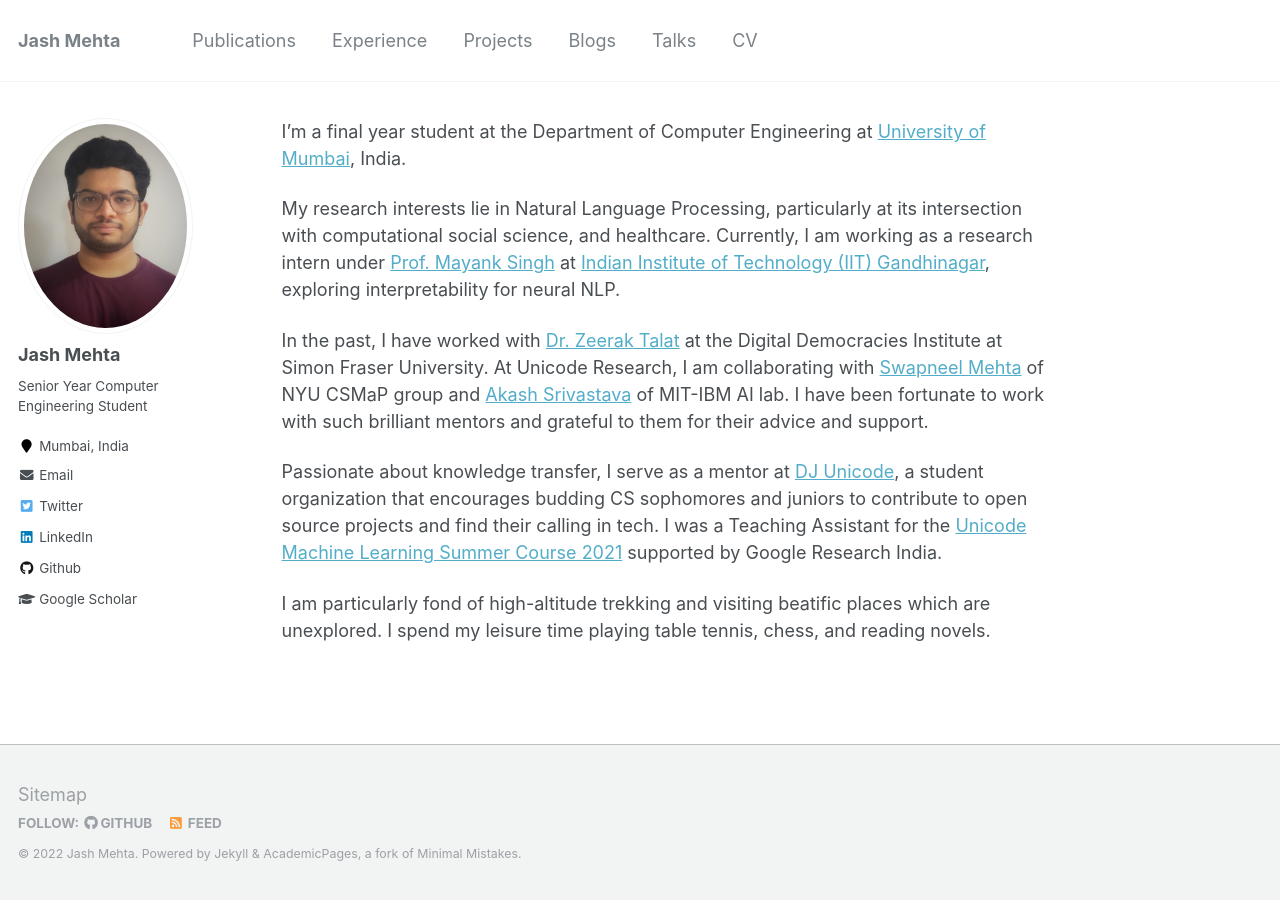
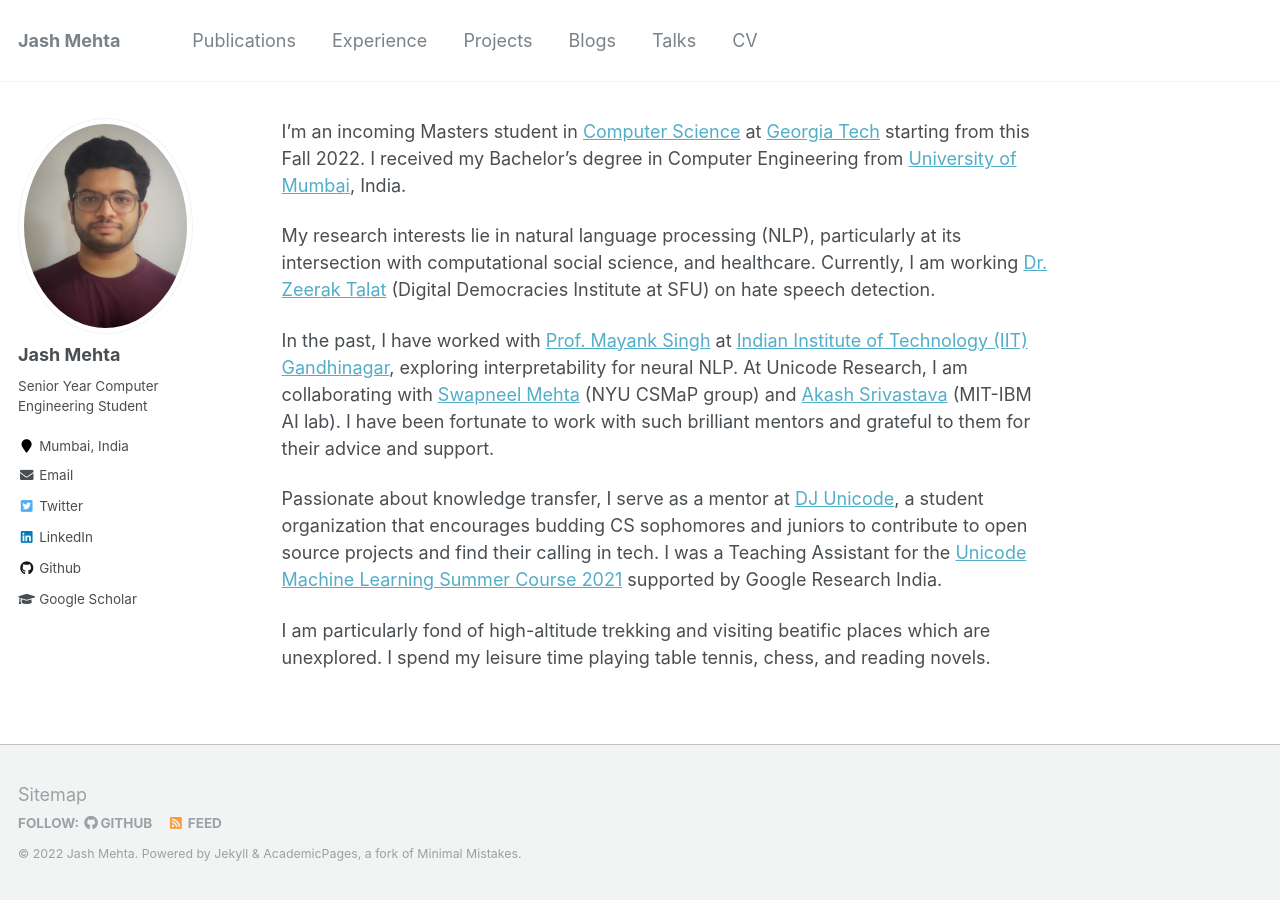
Before and after one commit to jashmehta3300/jashmehta3300.github.io, a Jekyll site: the page built from _pages/about.md, in a window 1280 px wide. Built offline with Jekyll 4.4.1, drawn with Linux system fonts in a browser that asks for light colours.

Commit message:
about.md update

```diff
--- a/_pages/about.md
+++ b/_pages/about.md
@@ -8,11 +8,11 @@ redirect_from:
   - /about.html
 ---
 
-I'm a final year student at the Department of Computer Engineering at [University of Mumbai](https://www.djsce.ac.in/){:target="_blank" rel="noopener"}, India.
+I'm an incoming Masters student in [Computer Science](https://www.cc.gatech.edu/){:target="_blank" rel="noopener"} at [Georgia Tech](https://www.gatech.edu/){:target="_blank" rel="noopener"} starting from this Fall 2022. I received my Bachelor's degree in Computer Engineering from [University of Mumbai](https://www.djsce.ac.in/){:target="_blank" rel="noopener"}, India.
 
-My research interests lie in Natural Language Processing, particularly at its intersection with computational social science, and healthcare. Currently, I am working as a research intern under [Prof. Mayank Singh](https://mayank4490.github.io/){:target="_blank" rel="noopener"} at [Indian Institute of Technology (IIT) Gandhinagar](https://iitgn.ac.in/){:target="_blank" rel="noopener"}, exploring interpretability for neural NLP.
+My research interests lie in natural language processing (NLP), particularly at its intersection with computational social science, and healthcare. Currently, I am working [Dr. Zeerak Talat](https://scholar.google.com/citations?hl=en&user=3M3WdvkAAAAJ&view_op=list_works&sortby=pubdate){:target="_blank" rel="noopener"} (Digital Democracies Institute at SFU) on hate speech detection.
 
-In the past, I have worked with [Dr. Zeerak Talat](https://scholar.google.com/citations?hl=en&user=3M3WdvkAAAAJ&view_op=list_works&sortby=pubdate){:target="_blank" rel="noopener"} at the Digital Democracies Institute at Simon Fraser University. At Unicode Research, I am collaborating with [Swapneel Mehta](https://swapneelm.github.io/){:target="_blank" rel="noopener"} of NYU CSMaP group and [Akash Srivastava](https://mitibmwatsonailab.mit.edu/people/akash-srivastava/){:target="_blank" rel="noopener"} of MIT-IBM AI lab. I have been fortunate to work with such brilliant mentors and grateful to them for their advice and support.
+In the past, I have worked with [Prof. Mayank Singh](https://mayank4490.github.io/){:target="_blank" rel="noopener"} at [Indian Institute of Technology (IIT) Gandhinagar](https://iitgn.ac.in/){:target="_blank" rel="noopener"}, exploring interpretability for neural NLP. At Unicode Research, I am collaborating with [Swapneel Mehta](https://swapneelm.github.io/){:target="_blank" rel="noopener"} (NYU CSMaP group) and [Akash Srivastava](https://mitibmwatsonailab.mit.edu/people/akash-srivastava/){:target="_blank" rel="noopener"} (MIT-IBM AI lab). I have been fortunate to work with such brilliant mentors and grateful to them for their advice and support.
 
 Passionate about knowledge transfer, I serve as a mentor at [DJ Unicode](https://www.djunicode.in/){:target="_blank" rel="noopener"}, a student organization that encourages budding CS sophomores and juniors to contribute to open source projects and find their calling in tech. I was a Teaching Assistant for the [Unicode Machine Learning Summer Course 2021](https://djunicode.github.io/umlsc-2021/){:target="_blank" rel="noopener"} supported by Google Research India.
 
```
